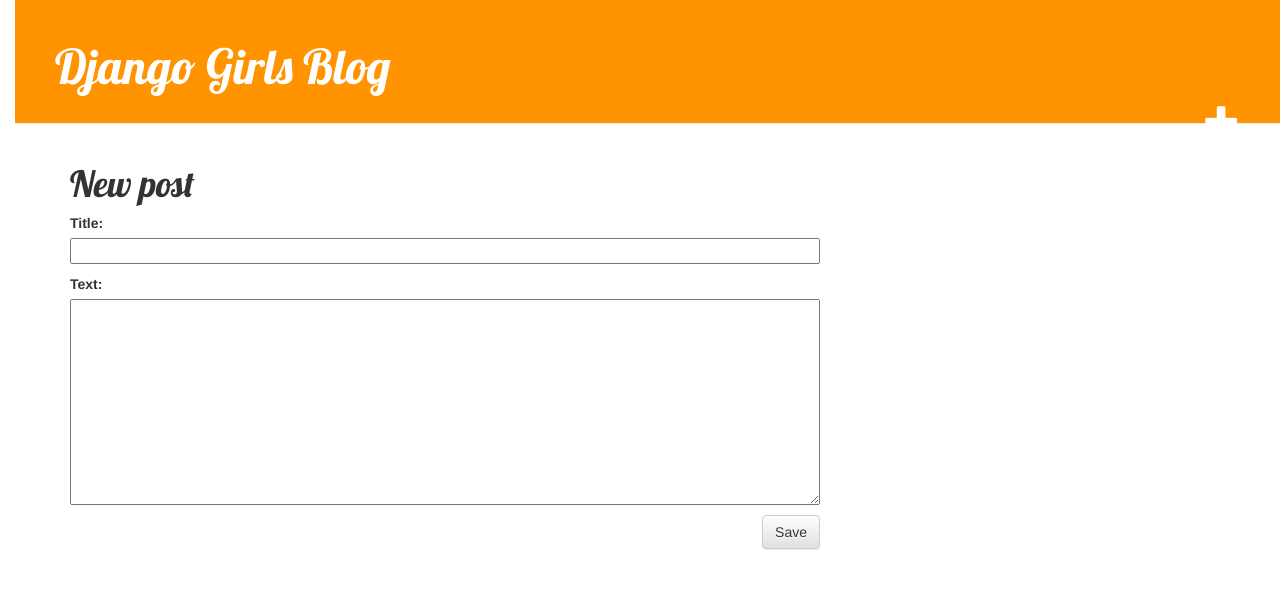
After one commit to Ukun0s/my-first-blog, a Django app: page /post/new in a window 1280 px wide. The commit adds this page. Shown: the top 589 px of the page. Run offline with Django 3.2, Linux system fonts and the light colour scheme; some libraries are stand-ins or nearby versions.

Commit message:
コメント

```diff
--- /dev/null
+++ b/blog/forms.py
@@ -0,0 +1,10 @@
+from django import forms
+
+from .models import Post
+
+
+class PostForm(forms.ModelForm):
+
+    class Meta:
+        model = Post
+        fields = ('title', 'text',)
--- a/blog/templates/blog/base.html
+++ b/blog/templates/blog/base.html
@@ -10,6 +10,7 @@
     <body>
         <div class="page-header">
             <h1><a href="/">Django Girls Blog</a></h1>
+            <a href="{% url 'post_new' %}" class="top-menu"><span class="glyphicon glyphicon-plus"></span></a>
         </div>
         <div class="content container">
             <div class="row">
@@ -18,6 +19,6 @@
                 {% endblock %}
                 </div>
             </div>
-        </div>
+</div>
     </body>
 </html>
--- /dev/null
+++ b/blog/templates/blog/post_edit.html
@@ -0,0 +1,9 @@
+{% extends 'blog/base.html' %}
+
+{% block content %}
+    <h1>New post</h1>
+    <form method="POST" class="post-form">{% csrf_token %}
+        {{ form.as_p }}
+        <button type="submit" class="save btn btn-default">Save</button>
+    </form>
+{% endblock %}
--- a/blog/urls.py
+++ b/blog/urls.py
@@ -4,4 +4,5 @@ from . import views
 urlpatterns = [
     path('', views.post_list, name='post_list'),
     path('post/<int:pk>/', views.post_detail, name='post_detail'),
+    path('post/new', views.post_new, name='post_new'),
 ]
--- a/blog/views.py
+++ b/blog/views.py
@@ -2,6 +2,8 @@ from django.shortcuts import render
 from .models import Post
 from django.utils import timezone
 from django.shortcuts import render, get_object_or_404
+from .forms import PostForm
+from django.shortcuts import redirect
 
 
 def post_list(request):
@@ -14,3 +16,17 @@ def post_list(request):
 def post_detail(request, pk):
     post = get_object_or_404(Post, pk=pk)
     return render(request, 'blog/post_detail.html', {'post': post})
+
+
+def post_new(request):
+    if request.method == "POST":
+        form = PostForm(request.POST)
+        if form.is_valid():
+            post = form.save(commit=False)
+            post.author = request.user
+            post.published_date = timezone.now()
+            post.save()
+            return redirect('post_detail', pk=post.pk)
+    else:
+        form = PostForm()
+    return render(request, 'blog/post_edit.html', {'form': form})
--- a/mysite/settings.py
+++ b/mysite/settings.py
@@ -25,7 +25,7 @@ SECRET_KEY = '3m#a$83-%bm*1egbm-kh$i+n%7fyc2v_y25o2&we)e_8-i&&#a'
 # SECURITY WARNING: don't run with debug turned on in production!
 DEBUG = True
 
-ALLOWED_HOSTS = ['127.0.0.1','pythonanywhere.com']
+ALLOWED_HOSTS = ['*']
 
 
 # Application definition
@@ -119,4 +119,4 @@ USE_TZ = True
 # https://docs.djangoproject.com/en/2.0/howto/static-files/
 
 STATIC_URL = '/static/'
-STATIC_ROOT = os.path.join(BASE_DIR,'static')
+STATIC_ROOT = os.path.join(BASE_DIR, 'static')
```
